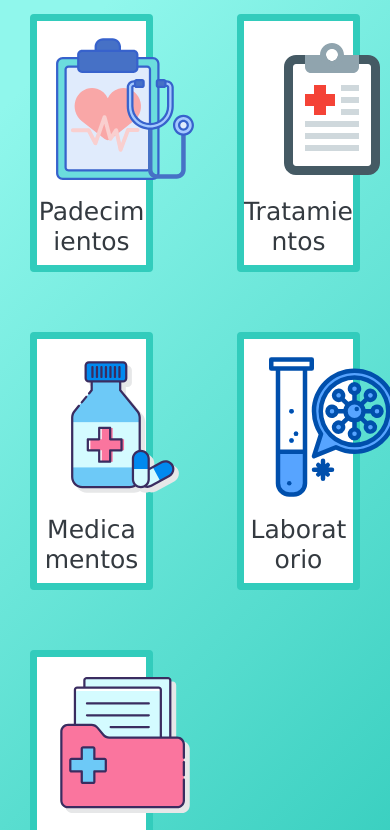
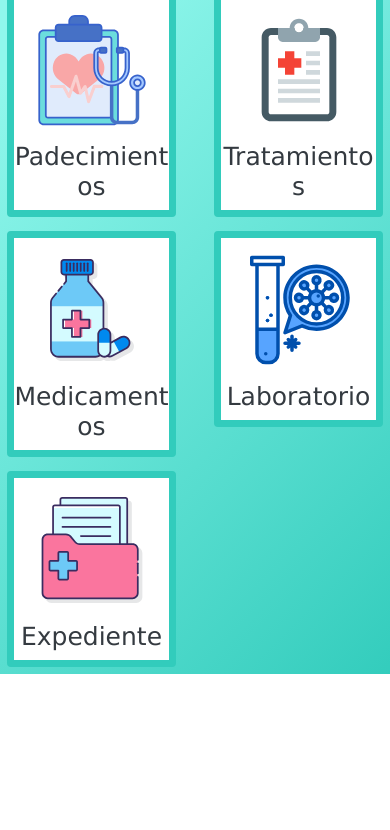
Before and after one commit to AN-Nacho17/ExpedienteMedicoAssembler_Mobile, a plain HTML site: page ExpedienteMedico_Mob/html/Start.html in a window 390 px wide. Shown: the part 592-1422 px from the top of the page. After the commit the page ends 1266 px from the top, so only its background shows below. Drawn offline with nearby package versions, Linux system fonts and the light colour scheme.

Commit message:
second fix on cards responsivness on start

```diff
--- a/ExpedienteMedico_Mob/css/start.css
+++ b/ExpedienteMedico_Mob/css/start.css
@@ -24,7 +24,8 @@
 }
 
 .card {
-    margin: 30px;
+    margin-top: 2rem;
+    margin: 7px;
     border: #32CCBC solid 7px;
 }
 
@@ -36,8 +37,8 @@
 }
 
 .card-img {
-    width: 9rem;
-    height: 9rem;
+    width: 7rem;
+    height: 7rem;
     display: block;
     margin-left: auto;
     margin-right: auto;
```
